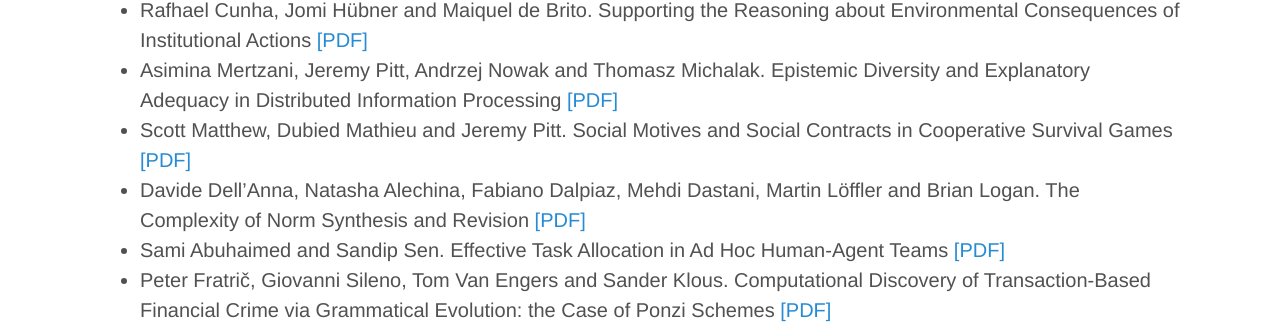
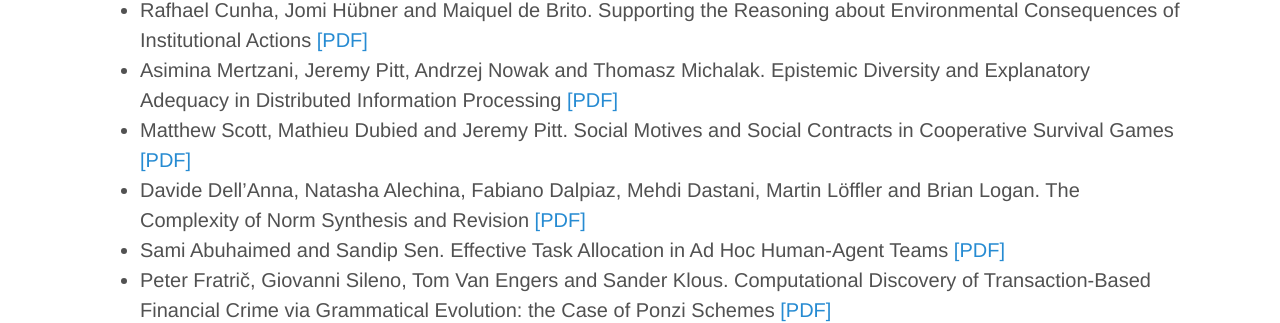
Before and after one commit to jithincheriyan/coine-2022-auckland, a Jekyll site: the page built from accepted_for_presentation.md, in a window 1280 px wide. Shown: the part 504-827 px from the top of the page. Built offline with Jekyll 4.4.1, drawn with Linux system fonts in a browser that asks for light colours.

```diff
--- a/accepted_for_presentation.md
+++ b/accepted_for_presentation.md
@@ -11,7 +11,7 @@ title: COINE
 - Rafael Molinari Cheang, Anarosa Alves Franco Brandão and Jaime Simão Sichman. Centralized Norm Enforcement in Mixed-Motive Multiagent Reinforcement Learning [\[PDF\]]({{ site.path }}/papers/paper-4.pdf)
 - Rafhael Cunha, Jomi Hübner and Maiquel de Brito. Supporting the Reasoning about Environmental Consequences of Institutional Actions [\[PDF\]]({{ site.path }}/papers/paper-5.pdf)
 - Asimina Mertzani, Jeremy Pitt, Andrzej Nowak and Thomasz Michalak. Epistemic Diversity and Explanatory Adequacy in Distributed Information Processing [\[PDF\]]({{ site.path }}/papers/paper-6.pdf)
-- Scott Matthew, Dubied Mathieu and Jeremy Pitt. Social Motives and Social Contracts in Cooperative Survival Games [\[PDF\]]({{ site.path }}/papers/paper-7.pdf)
+- Matthew Scott, Mathieu Dubied and Jeremy Pitt. Social Motives and Social Contracts in Cooperative Survival Games [\[PDF\]]({{ site.path }}/papers/paper-7.pdf)
 - Davide Dell'Anna, Natasha Alechina, Fabiano Dalpiaz, Mehdi Dastani, Martin Löffler and Brian Logan. The Complexity of Norm Synthesis and Revision [\[PDF\]]({{ site.path }}/papers/paper-8.pdf)
 - Sami Abuhaimed and Sandip Sen. Effective Task Allocation in Ad Hoc Human-Agent Teams [\[PDF\]]({{ site.path }}/papers/paper-9.pdf)
 - Peter Fratrič, Giovanni Sileno, Tom Van Engers and Sander Klous. Computational Discovery of Transaction-Based Financial Crime via Grammatical Evolution: the Case of Ponzi Schemes [\[PDF\]]({{ site.path }}/papers/paper-11.pdf)
```
